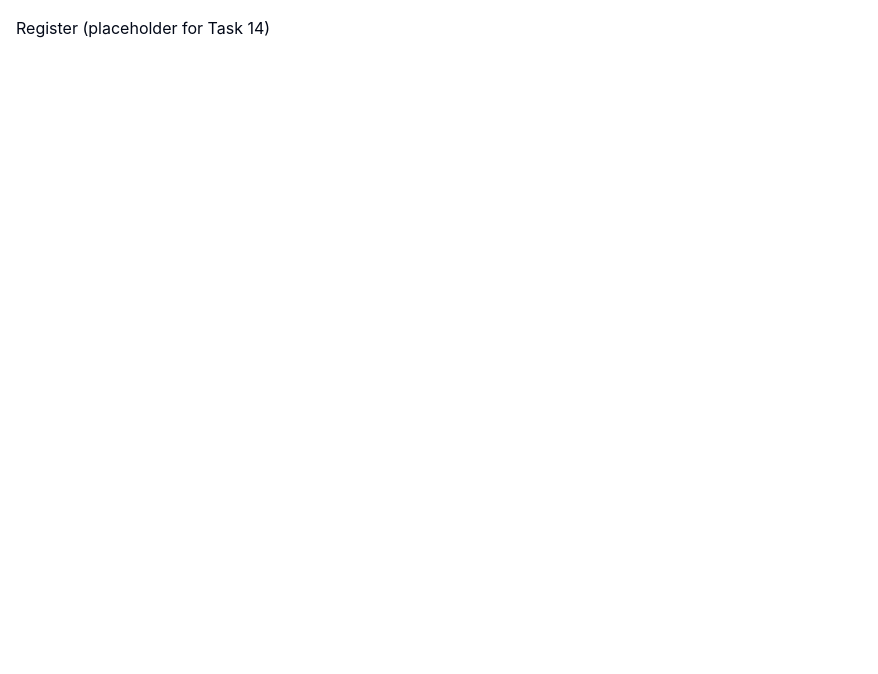
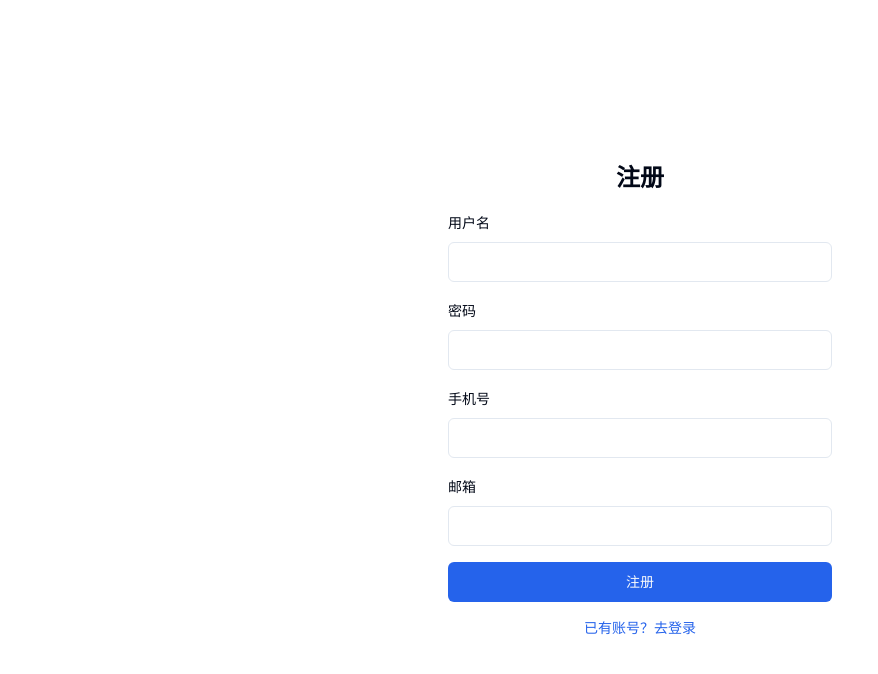
Before and after one commit to Link-X/maill-frontend, a React (Vite) app in the folder apps/user/: page /register in a window 1280 px wide. Shown: the top 674 px of the page, without its empty margins (0-878 px from the left). Built offline with nearby package versions, Linux system fonts and the light colour scheme.

Commit message:
feat(user): add login and register pages wired to backend auth API

```diff
--- a/apps/user/src/features/auth/LoginPage.tsx
+++ b/apps/user/src/features/auth/LoginPage.tsx
@@ -1,3 +1,72 @@
+import { useForm } from 'react-hook-form';
+import { zodResolver } from '@hookform/resolvers/zod';
+import { z } from 'zod';
+import { useNavigate, useLocation, Link } from 'react-router-dom';
+import { useDispatch } from 'react-redux';
+import { useTranslation } from 'react-i18next';
+import { Button, Input, Label, extractErrorMessage, notify } from '@maill/shared';
+import { useLoginMutation } from './authApi';
+import { setCredentials } from './authSlice';
+
 export default function LoginPage() {
-  return <div className="p-4">Login (placeholder for Task 14)</div>;
+  const { t } = useTranslation(['auth', 'common']);
+  const dispatch = useDispatch();
+  const navigate = useNavigate();
+  const location = useLocation();
+  const [login, { isLoading }] = useLoginMutation();
+
+  const schema = z.object({
+    username: z.string().min(1, t('auth:validation.usernameRequired')),
+    password: z.string().min(6, t('auth:validation.passwordMin')),
+  });
+  type FormValues = z.infer<typeof schema>;
+
+  const {
+    register,
+    handleSubmit,
+    formState: { errors },
+  } = useForm<FormValues>({ resolver: zodResolver(schema) });
+
+  const onSubmit = handleSubmit(async (values) => {
+    try {
+      const result = await login(values).unwrap();
+      dispatch(
+        setCredentials({
+          token: result.token,
+          user: { userId: String(result.userId), username: values.username },
+        }),
+      );
+      notify.success(t('auth:loginSuccess'));
+      const to = (location.state as { from?: string } | null)?.from ?? '/';
+      navigate(to, { replace: true });
+    } catch (e) {
+      notify.error(extractErrorMessage(e));
+    }
+  });
+
+  return (
+    <div className="min-h-screen flex items-center justify-center px-4 bg-background text-foreground">
+      <form onSubmit={onSubmit} className="w-full max-w-sm space-y-4">
+        <h1 className="text-2xl font-bold text-center">{t('auth:login')}</h1>
+        <div className="space-y-2">
+          <Label htmlFor="username">{t('auth:username')}</Label>
+          <Input id="username" autoComplete="username" {...register('username')} />
+          {errors.username && <p className="text-xs text-destructive">{errors.username.message}</p>}
+        </div>
+        <div className="space-y-2">
+          <Label htmlFor="password">{t('auth:password')}</Label>
+          <Input id="password" type="password" autoComplete="current-password" {...register('password')} />
+          {errors.password && <p className="text-xs text-destructive">{errors.password.message}</p>}
+        </div>
+        <Button type="submit" className="w-full" disabled={isLoading}>
+          {isLoading ? t('common:loading') : t('auth:login')}
+        </Button>
+        <p className="text-center text-sm">
+          <Link to="/register" className="text-primary underline-offset-4 hover:underline">
+            {t('auth:switchToRegister')}
+          </Link>
+        </p>
+      </form>
+    </div>
+  );
 }
--- a/apps/user/src/features/auth/RegisterPage.tsx
+++ b/apps/user/src/features/auth/RegisterPage.tsx
@@ -1,3 +1,85 @@
+import { useForm } from 'react-hook-form';
+import { zodResolver } from '@hookform/resolvers/zod';
+import { z } from 'zod';
+import { useNavigate, Link } from 'react-router-dom';
+import { useDispatch } from 'react-redux';
+import { useTranslation } from 'react-i18next';
+import { Button, Input, Label, extractErrorMessage, notify } from '@maill/shared';
+import { useRegisterMutation } from './authApi';
+import { setCredentials } from './authSlice';
+
 export default function RegisterPage() {
-  return <div className="p-4">Register (placeholder for Task 14)</div>;
+  const { t } = useTranslation(['auth', 'common']);
+  const dispatch = useDispatch();
+  const navigate = useNavigate();
+  const [registerMutation, { isLoading }] = useRegisterMutation();
+
+  const schema = z.object({
+    username: z.string().min(1, t('auth:validation.usernameRequired')),
+    password: z.string().min(6, t('auth:validation.passwordMin')),
+    phone: z.string().optional(),
+    email: z.string().email().optional().or(z.literal('')),
+  });
+  type FormValues = z.infer<typeof schema>;
+
+  const {
+    register,
+    handleSubmit,
+    formState: { errors },
+  } = useForm<FormValues>({ resolver: zodResolver(schema) });
+
+  const onSubmit = handleSubmit(async (values) => {
+    try {
+      const result = await registerMutation({
+        username: values.username,
+        password: values.password,
+        phone: values.phone || undefined,
+        email: values.email || undefined,
+      }).unwrap();
+      dispatch(
+        setCredentials({
+          token: result.token,
+          user: { userId: String(result.userId), username: values.username },
+        }),
+      );
+      notify.success(t('auth:registerSuccess'));
+      navigate('/', { replace: true });
+    } catch (e) {
+      notify.error(extractErrorMessage(e));
+    }
+  });
+
+  return (
+    <div className="min-h-screen flex items-center justify-center px-4 bg-background text-foreground">
+      <form onSubmit={onSubmit} className="w-full max-w-sm space-y-4">
+        <h1 className="text-2xl font-bold text-center">{t('auth:register')}</h1>
+        <div className="space-y-2">
+          <Label htmlFor="username">{t('auth:username')}</Label>
+          <Input id="username" {...register('username')} />
+          {errors.username && <p className="text-xs text-destructive">{errors.username.message}</p>}
+        </div>
+        <div className="space-y-2">
+          <Label htmlFor="password">{t('auth:password')}</Label>
+          <Input id="password" type="password" {...register('password')} />
+          {errors.password && <p className="text-xs text-destructive">{errors.password.message}</p>}
+        </div>
+        <div className="space-y-2">
+          <Label htmlFor="phone">{t('auth:phone')}</Label>
+          <Input id="phone" {...register('phone')} />
+        </div>
+        <div className="space-y-2">
+          <Label htmlFor="email">{t('auth:email')}</Label>
+          <Input id="email" type="email" {...register('email')} />
+        </div>
+        <Button type="submit" className="w-full" disabled={isLoading}>
+          {isLoading ? t('common:loading') : t('auth:register')}
+        </Button>
+        <p className="text-center text-sm">
+          <Link to="/login" className="text-primary underline-offset-4 hover:underline">
+            {t('auth:switchToLogin')}
+          </Link>
+        </p>
+      </form>
+    </div>
+  );
 }
```
